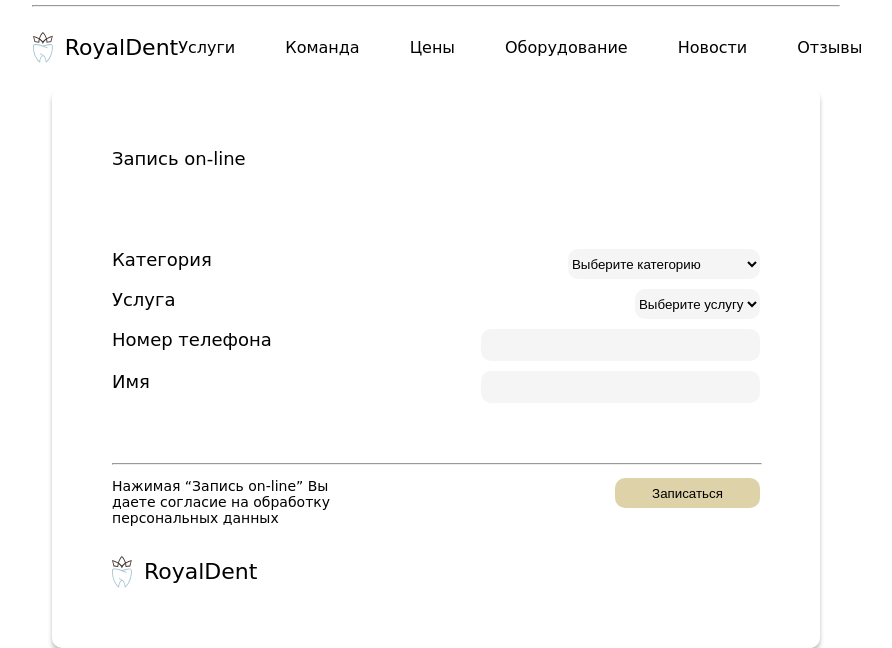
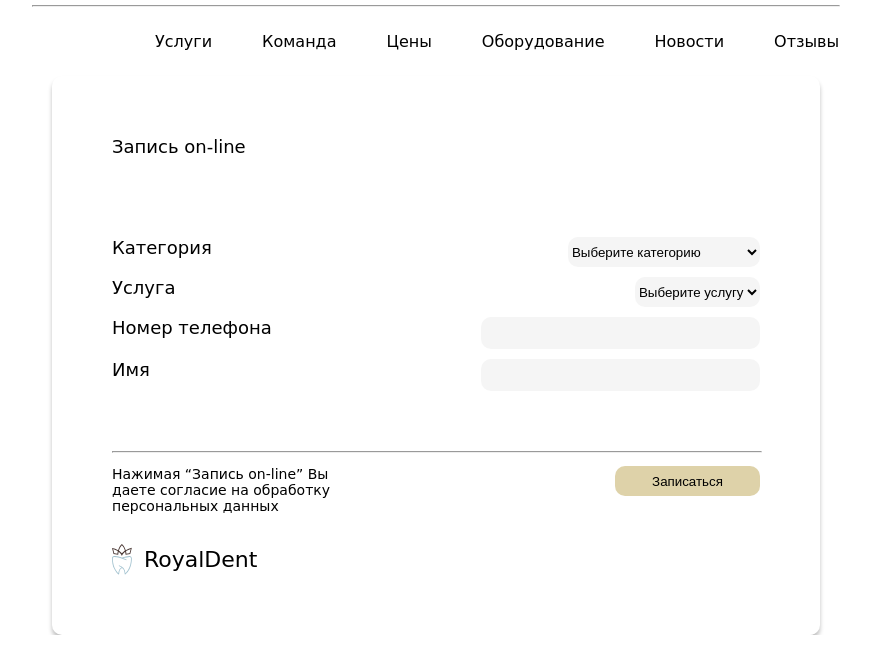
Before and after one commit to phantomdevi1/RoyalDent, a PHP site: page /order.php in a window 1280 px wide; the page is wider, and only the part inside the window is pictured. Shown: the part 754-1402 px from the top of that part, without its empty margins (204-1096 px from the left). Run offline with PHP 8.4, Linux system fonts and the light colour scheme; data comes from the database, SQL or seed files in the repository; some web fonts are replaced.

Commit message:
fix disign

```diff
--- a/order.php
+++ b/order.php
@@ -80,10 +80,7 @@ $conn->close();
     </div>
     <hr class="header_hr"/>
     <div class="header_down">
-        <div class="logo_header_container-down">
-            <img src="img/logo.svg" alt="" width="20px"/>
-            <p>RoyalDent</p>
-        </div>
+
         <div class="toolbar">
                 <a href="index.php#services">Услуги</a>
                 <a href="index.php#team">Команда</a>
```
